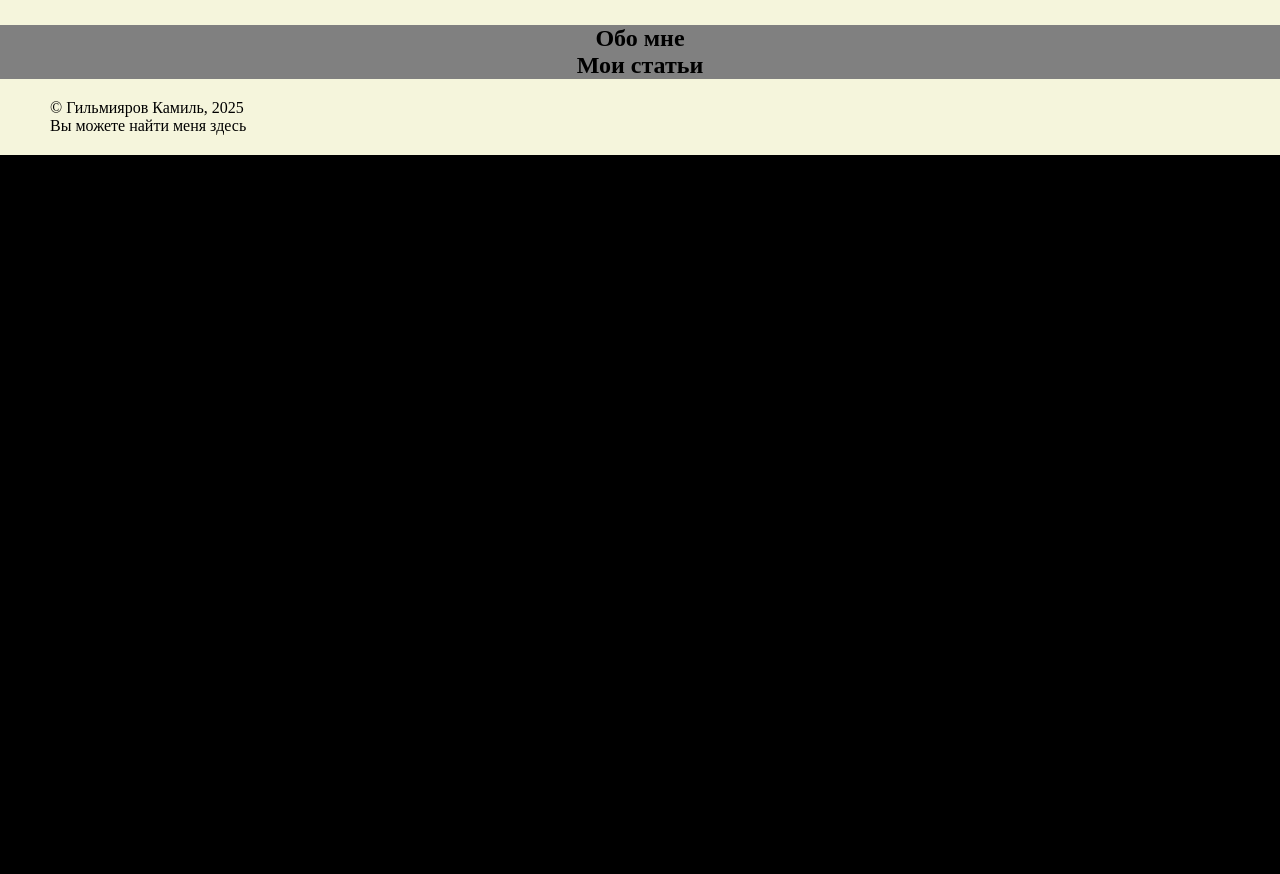
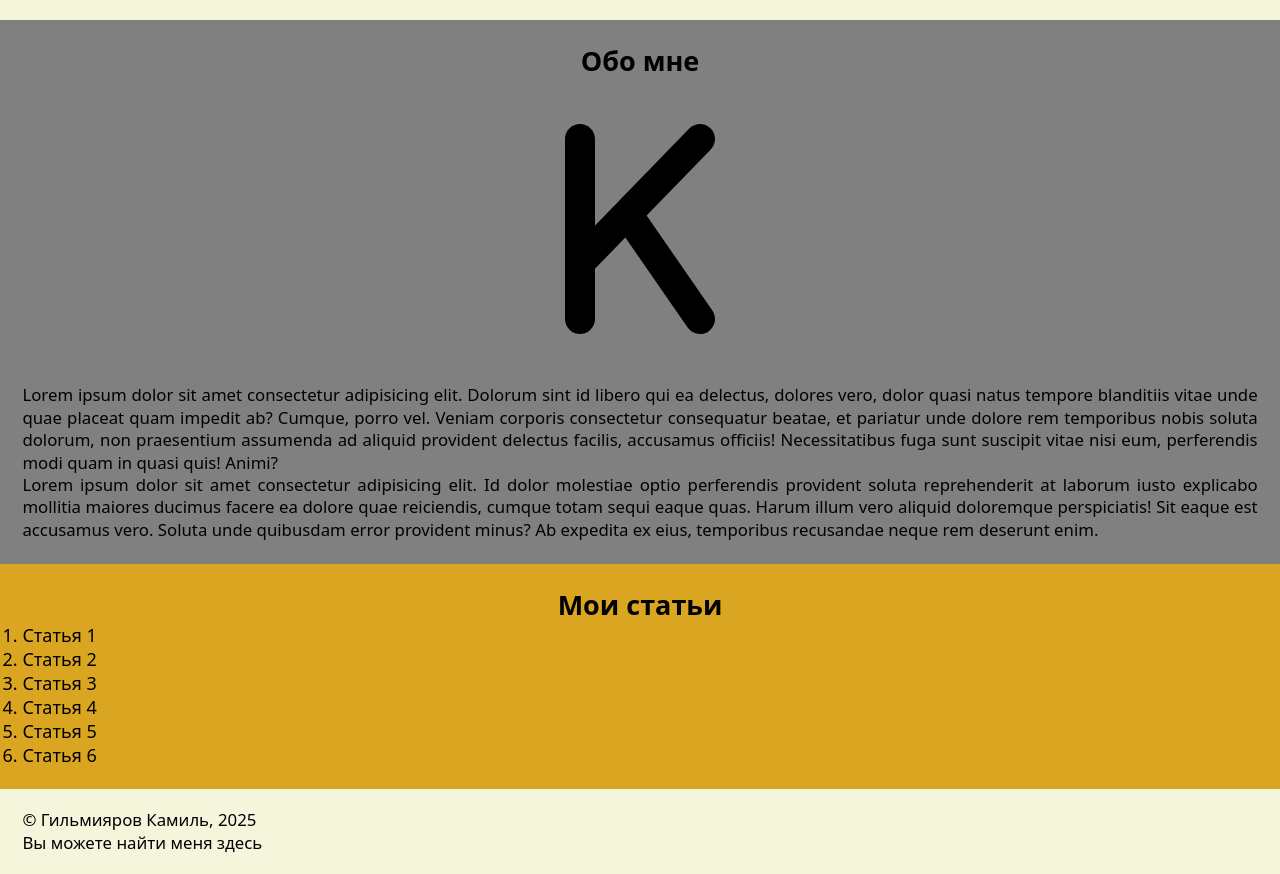
Before and after one commit to Kamag1/Project1, a plain HTML site: page index.html in a window 1280 px wide. Shown: the part 696-1570 px from the top of the page. Before the commit the page ends 851 px from the top, so only its background shows below. Drawn offline with Linux system fonts and the light colour scheme; a web font is replaced by a local one.

Commit message:
Add files via upload

```diff
--- a/css/style.css
+++ b/css/style.css
@@ -3,20 +3,24 @@
     margin: 0;
     padding: 0;
 }
-
+html {
+   font-size: 0.7em;
+   font-family: "Comic Relief", system-ui;
+}
 
 body {
     background-color: black;
+    font-size: 18px;
 }
  header{
     background-color: beige;
     text-align: center;
-    padding: 40px 0;
+    padding: 40px;
  }
 
  footer {
     background-color: beige;
-    padding: 20px 50px;
+    padding: 20px 2rem;
 
  }
 
@@ -26,8 +30,21 @@ body {
 
  #about {
     background-color: grey;
+    text-align: center;
+    padding: 2rem;
  }
 
  #articles {
-    background-color: grey;
+    background-color: goldenrod;
+    padding: 2rem;
  }
+
+ p {
+   text-align: justify;
+   font-size: 1.5rem;
+   line-height: 2rem;
+ }
+
+ h1 {
+   font-size: 2rem;
+ }
--- a/index.html
+++ b/index.html
@@ -1,5 +1,9 @@
 <!DOCTYPE html>
 <html lang="ru">
+
+<link rel="preconnect" href="https://fonts.googleapis.com">
+<link rel="preconnect" href="https://fonts.gstatic.com" crossorigin>
+<link href="https://fonts.googleapis.com/css2?family=Comic+Relief:wght@400;700&display=swap" rel="stylesheet">
 
 <head>
     <meta charset="UTF-8">
@@ -16,9 +20,20 @@
     <main>
         <section id="about">
             <h2>Обо мне</h2>
+            <img src="img/k-solid-full.svg" alt="k" width="300px">
+            <p>Lorem ipsum dolor sit amet consectetur adipisicing elit. Dolorum sint id libero qui ea delectus, dolores vero, dolor quasi natus tempore blanditiis vitae unde quae placeat quam impedit ab? Cumque, porro vel. Veniam corporis consectetur consequatur beatae, et pariatur unde dolore rem temporibus nobis soluta dolorum, non praesentium assumenda ad aliquid provident delectus facilis, accusamus officiis! Necessitatibus fuga sunt suscipit vitae nisi eum, perferendis modi quam in quasi quis! Animi?</p>
+            <p>Lorem ipsum dolor sit amet consectetur adipisicing elit. Id dolor molestiae optio perferendis provident soluta reprehenderit at laborum iusto explicabo mollitia maiores ducimus facere ea dolore quae reiciendis, cumque totam sequi eaque quas. Harum illum vero aliquid doloremque perspiciatis! Sit eaque est accusamus vero. Soluta unde quibusdam error provident minus? Ab expedita ex eius, temporibus recusandae neque rem deserunt enim.</p>
         </section>
         <section id="articles">
             <h2>Мои статьи</h2>
+            <ol>
+                <li>Статья 1</li>
+                <li>Статья 2</li>
+                <li>Статья 3</li>
+                <li>Статья 4</li>
+                <li>Статья 5</li>
+                <li>Статья 6</li>
+            </ol>
         </section>
     </main>
     <footer>
```
